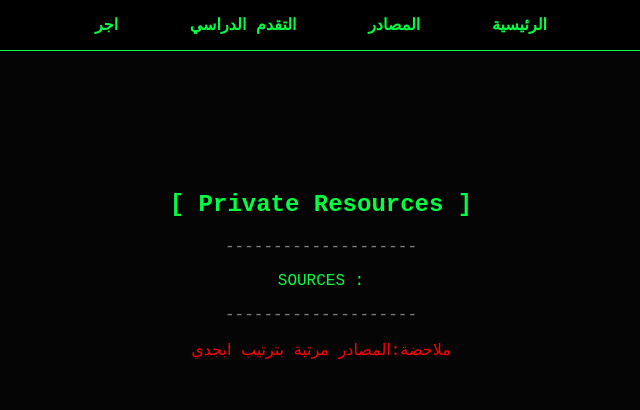
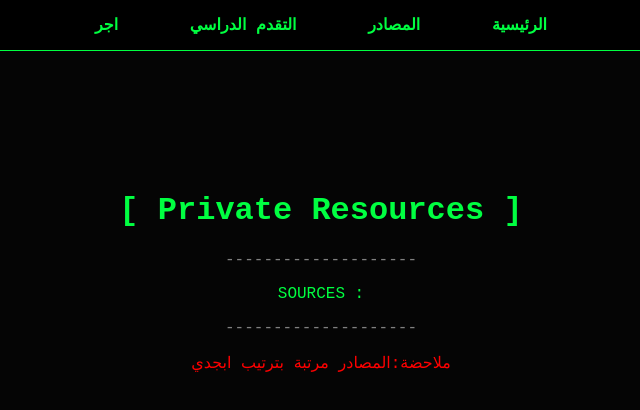
Before and after one commit to iyadard68-web/iyad-site, a plain HTML site: page resources.html in a window 1280 px wide. Shown: the whole page, without its empty margins (319-959 px from the left). Drawn offline with Linux system fonts and the light colour scheme.

Commit message:
Update resources.html

```diff
--- a/resources.html
+++ b/resources.html
@@ -19,7 +19,7 @@
         <a href="/iyad-site/ajr">اجر</a>
     </div>
     <div class="hero">
-        <h2>[ Private Resources ]</h2>
+        <h1>[ Private Resources ]</h1>
         <p style="color: gray">--------------------</p>
         <p>SOURCES : </p>
         <p style="color: gray">--------------------</p>
```
